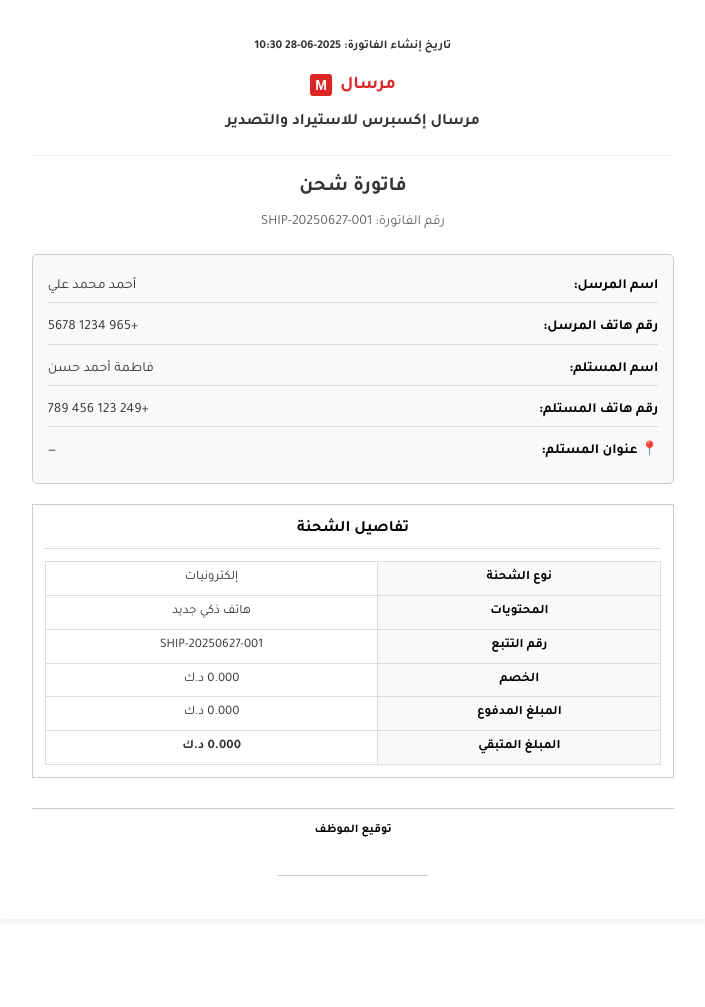
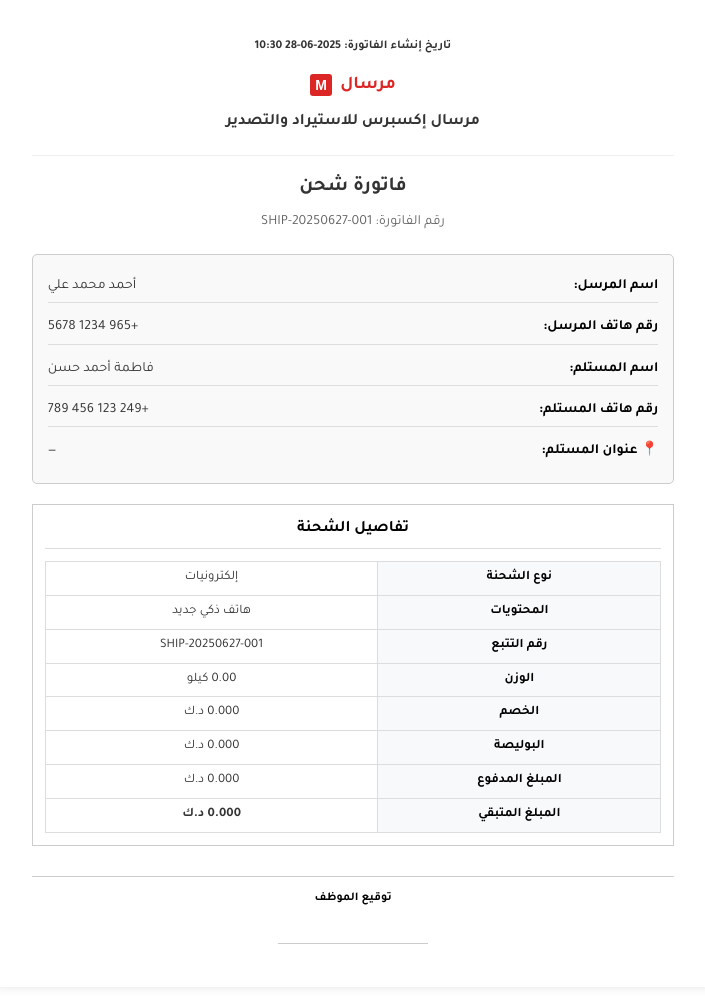
Before and after one commit to orion3dnan2/Shepping2, a Python web app: template templates/professional_invoice.html in a window 1280 px wide. Shown: the part 78-1085 px from the top of the page, without its empty margins (287-992 px from the left). Before the commit the page ends 954 px from the top, so only its background shows below. Run offline with Jinja, Linux system fonts and the light colour scheme; the template is opened without the code that fills it, so the values that code supplies are empty.

Commit message:
Restored to 'f4b9d5a0b14a0fe740fe379f0250b10cb9fce5f4'
Replit-Restored-To: f4b9d5a0b14a0fe740fe379f0250b10cb9fce5f4

```diff
--- a/templates/professional_invoice.html
+++ b/templates/professional_invoice.html
@@ -507,12 +507,18 @@
                         <td class="detail-label">رقم التتبع</td>
                         <td class="detail-value">{{ shipment.tracking_number if shipment else 'SHIP-20250627-001' }}</td>
                     </tr>
-
+                    <tr>
+                        <td class="detail-label">الوزن</td>
+                        <td class="detail-value">{{ "%.2f" | format(shipment.weight) if shipment and shipment.weight else "0.00" }} كيلو</td>
+                    </tr>
                     <tr>
                         <td class="detail-label">الخصم</td>
                         <td class="detail-value">{{ "%.3f" | format(shipment.discount) if shipment and shipment.discount else "0.000" }} د.ك</td>
                     </tr>
-
+                    <tr>
+                        <td class="detail-label">البوليصة</td>
+                        <td class="detail-value">{{ "%.3f" | format(shipment.waybill_price) if shipment and shipment.waybill_price else "0.000" }} د.ك</td>
+                    </tr>
                     <tr>
                         <td class="detail-label">المبلغ المدفوع</td>
                         <td class="detail-value">{{ "%.3f" | format(shipment.paid_amount) if shipment and shipment.paid_amount else "0.000" }} د.ك</td>
```
